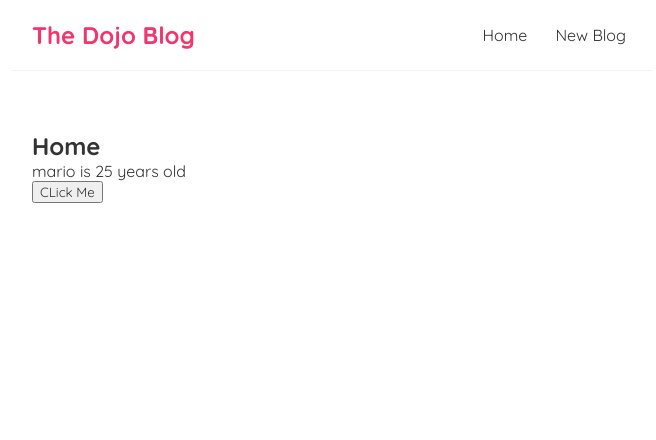
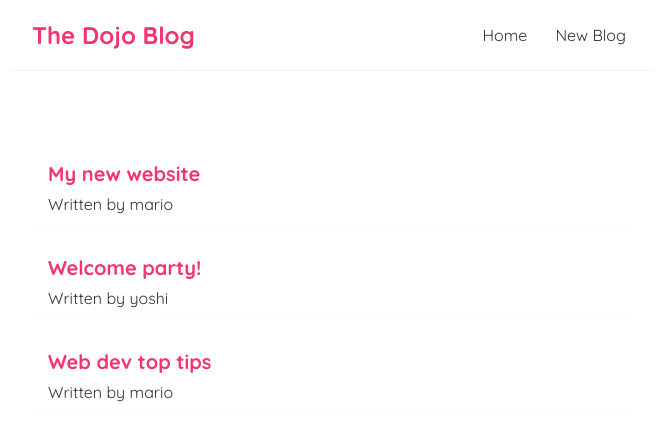
Before and after one commit to salliesylvaine/dojo-blog, a React (Create React App) app: page / in a window 1280 px wide. Shown: the top 440 px of the page, without its empty margins (308-964 px from the left). Built offline with nearby package versions, Linux system fonts and the light colour scheme.

Commit message:
setting up blog preview

```diff
--- a/src/Home.js
+++ b/src/Home.js
@@ -1,21 +1,25 @@
 import { useState } from "react";
 
 const Home = () => {
-  const [name, setName] = useState("mario");
-  const [age, setAge] = useState(25);
-
-  const handleCLick = () => {
-    setName("luigi");
-    setAge(30);
-  };
+  const [blogs, setBlogs] = useState([
+    { title: "My new website", body: "lorem ipsum...", author: "mario", id: 1 },
+    { title: "Welcome party!", body: "lorem ipsum...", author: "yoshi", id: 2 },
+    {
+      title: "Web dev top tips",
+      body: "lorem ipsum...",
+      author: "mario",
+      id: 3,
+    },
+  ]);
 
   return (
     <div className="home">
-      <h2>Home</h2>
-      <p>
-        {name} is {age} years old
-      </p>
-      <button onClick={handleCLick}>CLick Me</button>
+      {blogs.map((blog) => (
+        <div className="blog-preview" key={blog.id}>
+          <h2>{blog.title}</h2>
+          <p>Written by {blog.author}</p>
+        </div>
+      ))}
     </div>
   );
 };
--- a/src/index.css
+++ b/src/index.css
@@ -34,3 +34,18 @@
   margin: 40px auto;
   padding: 20px;
 }
+
+/* blog previews / list */
+.blog-preview {
+  padding: 10px 16px;
+  margin: 20px 0;
+  border-bottom: 1px solid #fafafa;
+}
+.blog-preview:hover {
+  box-shadow: 1px 3px 5px rgba(0, 0, 0, 0.1);
+}
+.blog-preview h2 {
+  font-size: 20px;
+  color: #f1356d;
+  margin-bottom: 8px;
+}
```
